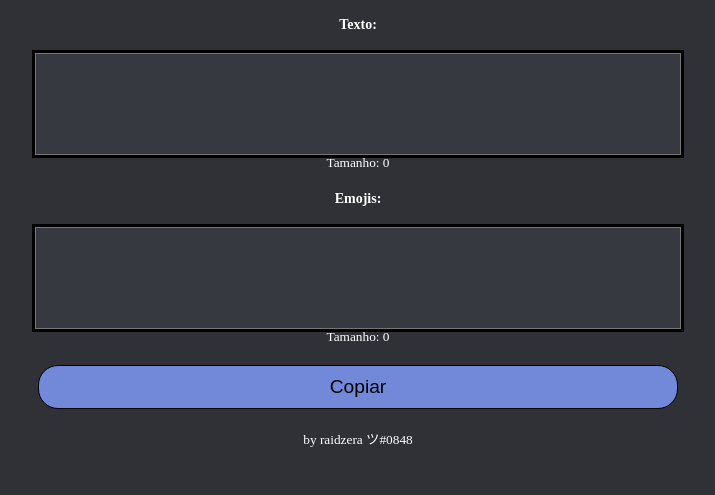
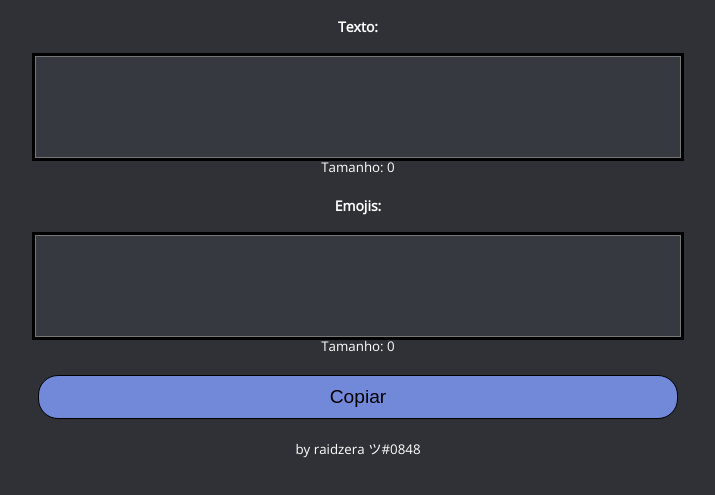
Before and after one commit to guilhermigg/discordtextemojifier, a plain HTML site: page index.html in a window 1280 px wide. Shown: the part 103-598 px from the top of the page, without its empty margins (282-997 px from the left). Drawn offline with nearby package versions, Linux system fonts and the light colour scheme.

Commit message:
changed default font from Roboto to Open Sans

```diff
--- a/index.css
+++ b/index.css
@@ -1,7 +1,8 @@
-@import url('https://fonts.googleapis.com/css2?family=Roboto&display=swap');
+@import url('https://fonts.googleapis.com/css2?family=Open+Sans&display=swap');
 
 body {
     background-color: #2f3136;
+    font-family: 'Open Sans', sans-serif;
 }
 
 .container {
@@ -29,17 +30,19 @@ label {
 
 /* Textarea i/o */
 textarea {
-    width: 60vw;
     height: 12vh;
+    width: 50vw;
+    max-width: 70rem;
+    min-width: 20rem;
+
+    font-family: 'Open Sans', sans-serif;
     font-size: large;
+
     resize: none;
+
     outline: 3px solid black;
     color: whitesmoke;
     background: #36393f;
-    font-family: 'Roboto', sans-serif;
-    width: 50vw;
-    max-width: 70rem;
-    min-width: 20rem;
 }
 
 textarea:focus {
```
